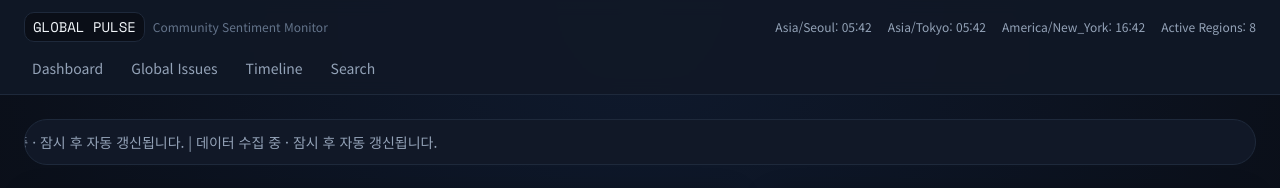
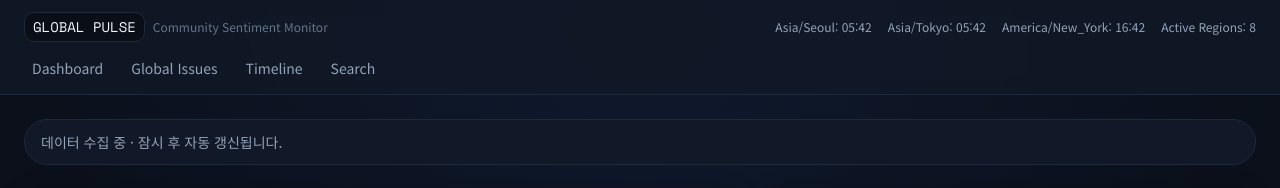
Before and after one commit to wsp-max/global-pulse, a Next.js app: page / in a window 1280 px wide. Shown: the top 188 px of the page. Built offline with nearby package versions, Linux system fonts and the light colour scheme; no server answers; the database is empty.

Commit message:
GP-20260415-76 preserve global topics on empty mapping

```diff
--- a/components/dashboard/HotTopicTicker.tsx
+++ b/components/dashboard/HotTopicTicker.tsx
@@ -5,11 +5,16 @@ interface HotTopicTickerProps {
 export function HotTopicTicker({ items }: HotTopicTickerProps) {
   const fallback = ["데이터 수집 중 · 잠시 후 자동 갱신됩니다."];
   const tickerItems = items.length > 0 ? items : fallback;
-  const line = [...tickerItems, ...tickerItems].join("   |   ");
+  const shouldLoop = tickerItems.length > 1;
+  const line = shouldLoop ? [...tickerItems, ...tickerItems].join("   |   ") : tickerItems[0];
 
   return (
     <div className="overflow-hidden rounded-xl border border-[var(--border-default)] bg-[var(--bg-secondary)] px-4 py-3">
-      <div className="animate-ticker whitespace-nowrap text-sm text-[var(--text-secondary)]">{line}</div>
+      <div
+        className={`${shouldLoop ? "animate-ticker" : ""} whitespace-nowrap text-sm text-[var(--text-secondary)]`}
+      >
+        {line}
+      </div>
     </div>
   );
 }
--- a/packages/analyzer/src/run-global-analysis.ts
+++ b/packages/analyzer/src/run-global-analysis.ts
@@ -210,8 +210,7 @@ async function runGlobalAnalysis(): Promise<void> {
 
   const topics = (await storage.fetchTopics(periodStartIso)).map(toTopic);
   if (topics.length === 0) {
-    log("No recent topics found. Expiring currently active global topics.");
-    await storage.expireActiveGlobalTopics(nowIso);
+    log("No recent topics found. Keeping currently active global topics.");
     return;
   }
 
@@ -220,12 +219,12 @@ async function runGlobalAnalysis(): Promise<void> {
     minRegions,
   }).slice(0, limit);
 
-  await storage.expireActiveGlobalTopics(nowIso);
-
   if (mapped.length === 0) {
-    log("No cross-region topics matched after mapping.");
+    log("No cross-region topics matched after mapping. Keeping currently active global topics.");
     return;
   }
+
+  await storage.expireActiveGlobalTopics(nowIso);
 
   const payload: GlobalTopicInsertRow[] = mapped.map((topic) => ({
     name_en: topic.nameEn,
```
Also changed, not shown: 3 other files (tests, documents, lock files or other folders).
